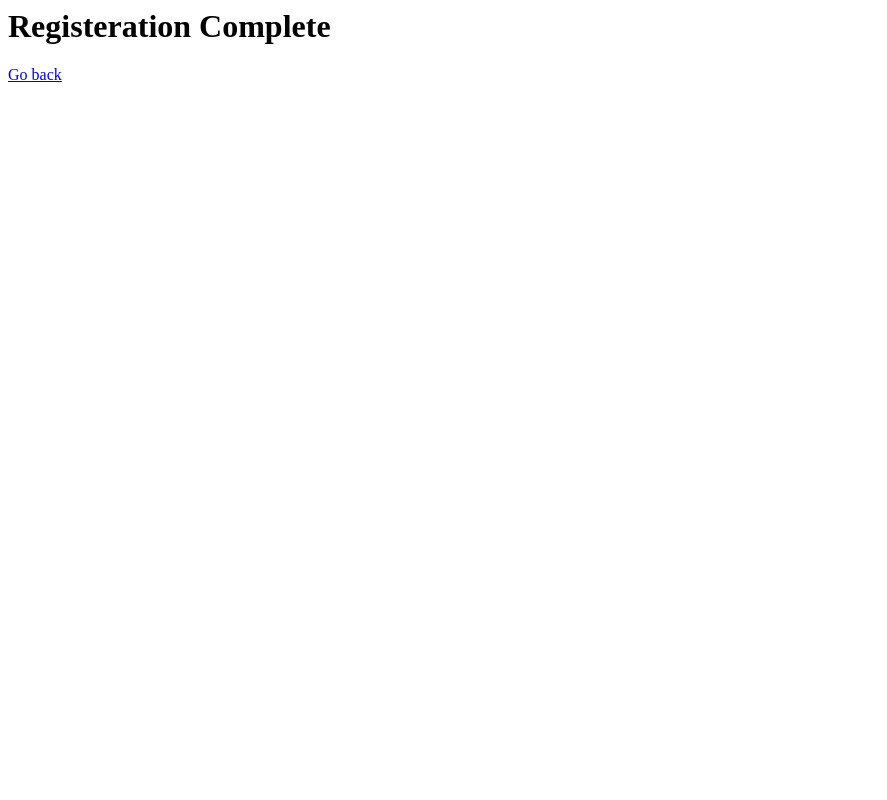
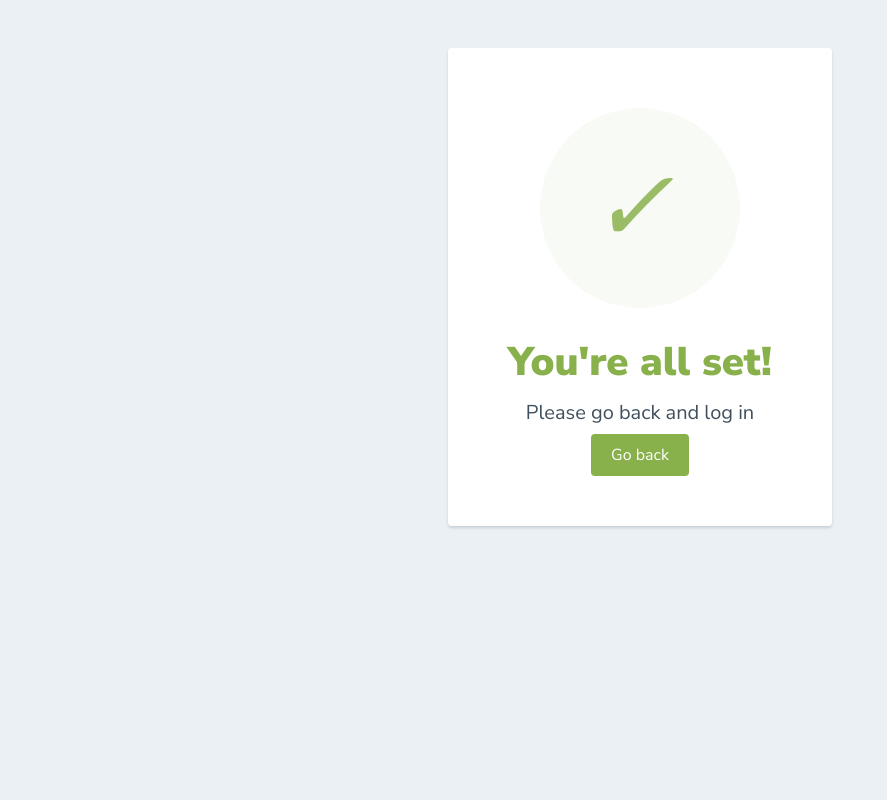
Before and after one commit to chetanty/cosmic, a Django app: template cosmic/users/templates/register_success.html in a window 1280 px wide. Shown: the whole page, without its empty margins (0-887 px from the left). Run offline with Django 3.2, Linux system fonts and the light colour scheme; the template is opened without the code that fills it, so the values that code supplies are empty.

Commit message:
add css to register_success

```diff
--- a/cosmic/users/templates/register_success.html
+++ b/cosmic/users/templates/register_success.html
@@ -1,2 +1,59 @@
-<h1>Registeration Complete</h1>
-<a href="{% url 'users:index' %}">Go back</a>
+<html>
+  <head>
+    <link href="https://fonts.googleapis.com/css?family=Nunito+Sans:400,400i,700,900&display=swap" rel="stylesheet">
+  </head>
+    <style>
+        body {
+            text-align: center;
+            padding: 40px 0;
+            background: #EBF0F5;
+        }
+        h1 {
+            color: #88B04B;
+            font-family: "Nunito Sans", "Helvetica Neue", sans-serif;
+            font-weight: 900;
+            font-size: 40px;
+            margin-bottom: 10px;
+        }
+        p {
+            color: #404F5E;
+            font-family: "Nunito Sans", "Helvetica Neue", sans-serif;
+            font-size:20px;
+            margin: 0;
+        }
+        a {
+            text-decoration: none;
+            font-family: "Nunito Sans", "Helvetica Neue", sans-serif;
+            background-color: #88B04B;
+            color: white;
+            padding: 10px 20px;
+            border: none;
+            border-radius: 4px;
+            cursor: pointer;
+        }
+        i {
+            color: #9ABC66;
+            font-size: 100px;
+            line-height: 200px;
+            margin-left:-15px;
+        }
+        .card {
+            background: white;
+            padding: 60px;
+            border-radius: 4px;
+            box-shadow: 0 2px 3px #C8D0D8;
+            display: inline-block;
+            margin: 0 auto;
+        }
+    </style>
+    <body>
+      <div class="card">
+      <div style="border-radius:200px; height:200px; width:200px; background: #F8FAF5; margin:0 auto;">
+        <i class="checkmark">✓</i>
+      </div>
+        <h1>You're all set!</h1>
+        <p>Please go back and log in</p> <br/>
+        <a href="{% url 'users:index' %}">Go back</a>
+      </div>
+    </body>
+</html>
```
Also changed, not shown: cosmic/db.sqlite3.
